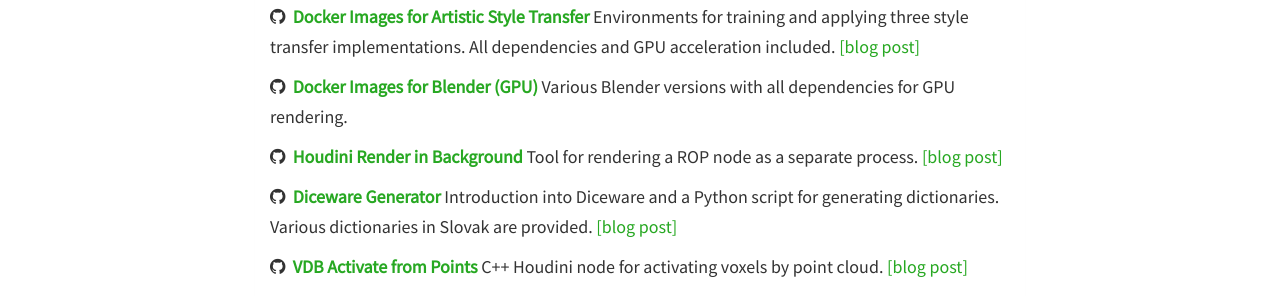
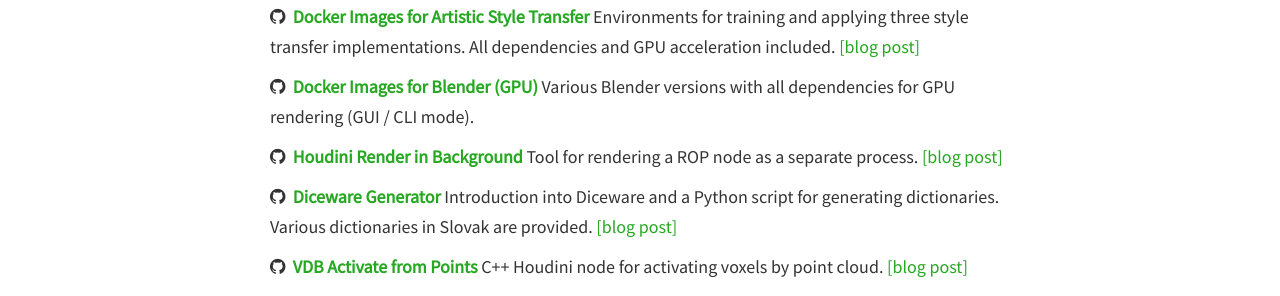
Before and after one commit to jtomori/jtomori.github.io, a Jekyll site: the page built from projects.html, in a window 1280 px wide. Shown: the part 937-1233 px from the top of the page. Built offline with Jekyll 4.4.1, drawn with Linux system fonts in a browser that asks for light colours; nearby versions of some CDN libraries.

Commit message:
blender gui update

```diff
--- a/_includes/projects.html
+++ b/_includes/projects.html
@@ -45,7 +45,7 @@
 		</h5>
 		<h5>
 			<i class="fa fa-github"></i>&nbsp;&nbsp;<strong><a href="https://github.com/jtomori/docker_blender_gpu">Docker Images for Blender (GPU)</a></strong>
-			Various Blender versions with all dependencies for GPU rendering.
+			Various Blender versions with all dependencies for GPU rendering (GUI / CLI mode).
 		</h5>
 		<h5>
 			<i class="fa fa-github"></i>&nbsp;&nbsp;<strong><a href="https://github.com/jtomori/hou_bg_render">Houdini Render in Background</a></strong>
```
